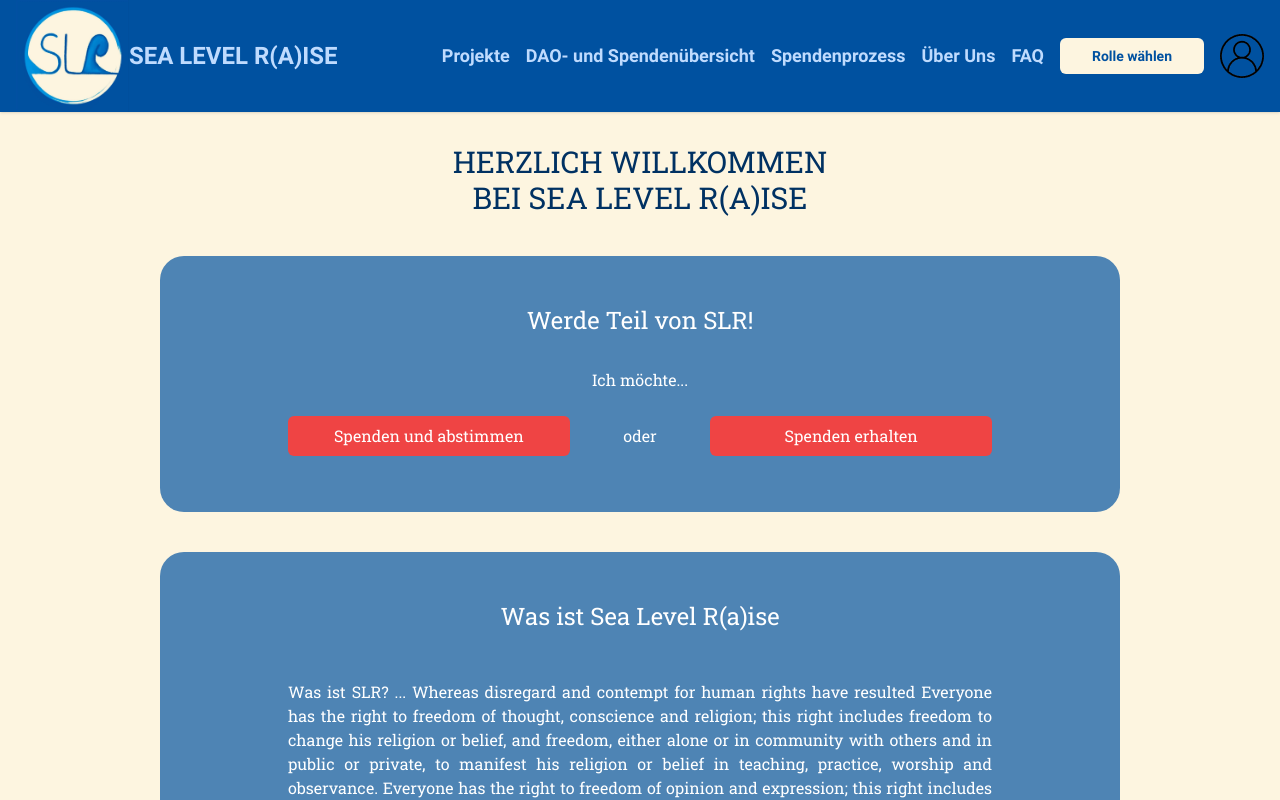
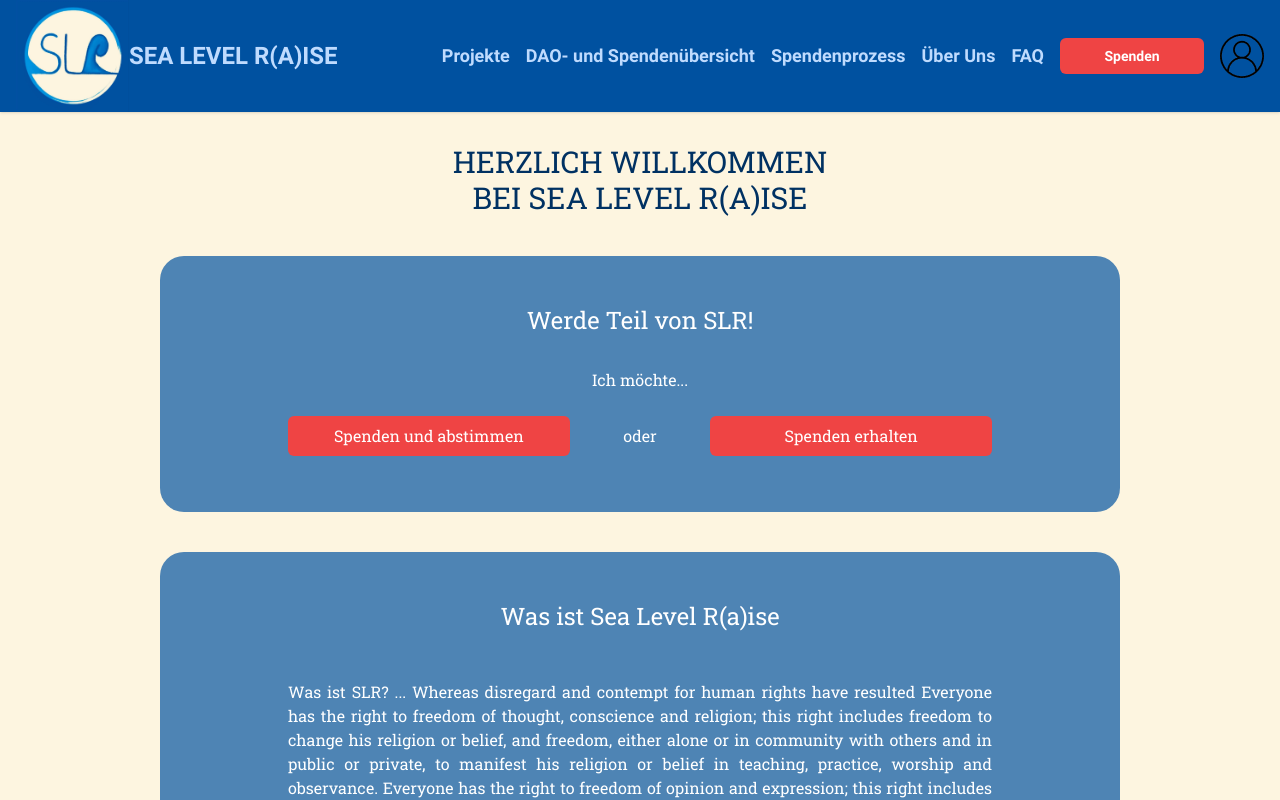
Before and after one commit to Sealevelraise/SLR, a Nuxt app in the folder nuxt/: page / in a window 1280 px wide. Both pictures are taken after a click on the button "Spenden und abstimmen". Shown: the top 800 px of the page. Built offline with nearby package versions, Linux system fonts and the light colour scheme.

Commit message:
created store variables to fix rollenbutton bugs

```diff
--- a/nuxt/components/HeaderMain.vue
+++ b/nuxt/components/HeaderMain.vue
@@ -12,15 +12,7 @@
             alt="logo"
           />
         </a>
-        <nuxt-link to="/" id="auswahlButton">
-          <button
-            class="bg-slr-page-bg text-sm text-slr-blue hover:bg-blue-200 duration-500 py-2 px-6 rounded-md"
-            style="width: 9rem"
-          >
-            Rolle wählen
-          </button>
-        </nuxt-link>
-        <nuxt-link to="/spenden" id="spendenButton" class="hidden">
+        <nuxt-link v-if="store.spender" to="/spenden" id="spendenButton">
           <button
             class="bg-red-500 text-sm text-white hover:bg-red-800 duration-500 py-2 px-6 rounded-md"
             style="width: 9rem"
@@ -28,12 +20,24 @@
             Spenden
           </button>
         </nuxt-link>
-        <nuxt-link to="/projektAnlegen" id="projektButton" class="hidden">
+        <nuxt-link
+          v-else-if="store.projectowner"
+          to="/projektAnlegen"
+          id="projektButton"
+        >
           <button
             class="text-sm bg-red-500 text-white hover:bg-red-800 duration-500 py-2 px-4 rounded-md"
             style="width: 9rem"
           >
             Projekt anmelden
+          </button>
+        </nuxt-link>
+        <nuxt-link v-else to="/" id="auswahlButton">
+          <button
+            class="bg-slr-page-bg text-sm text-slr-blue hover:bg-blue-200 duration-500 py-2 px-6 rounded-md"
+            style="width: 9rem"
+          >
+            Rolle wählen
           </button>
         </nuxt-link>
         <nuxt-link to="/account">
@@ -97,15 +101,7 @@
         </li>
 
         <div class="hidden md:flex space-x-4 items-center">
-          <nuxt-link to="/" id="auswahlButton">
-            <button
-              class="bg-slr-page-bg text-sm text-slr-blue hover:bg-blue-200 duration-500 py-2 px-6 rounded-md"
-              style="width: 9rem"
-            >
-              Rolle wählen
-            </button>
-          </nuxt-link>
-          <nuxt-link to="/spenden" id="spendenButton" class="hidden">
+          <nuxt-link v-if="store.spender" to="/spenden" id="spendenButton">
             <button
               class="bg-red-500 text-sm text-white hover:bg-red-800 duration-500 py-2 px-6 rounded-md"
               style="width: 9rem"
@@ -113,12 +109,24 @@
               Spenden
             </button>
           </nuxt-link>
-          <nuxt-link to="/projektAnlegen" id="projektButton" class="hidden">
+          <nuxt-link
+            v-else-if="store.projectowner"
+            to="/projektAnlegen"
+            id="projektButton"
+          >
             <button
               class="text-sm bg-red-500 text-white hover:bg-red-800 duration-500 py-2 px-4 rounded-md"
               style="width: 9rem"
             >
               Projekt anmelden
+            </button>
+          </nuxt-link>
+          <nuxt-link v-else to="/" id="auswahlButton">
+            <button
+              class="bg-slr-page-bg text-sm text-slr-blue hover:bg-blue-200 duration-500 py-2 px-6 rounded-md"
+              style="width: 9rem"
+            >
+              Rolle wählen
             </button>
           </nuxt-link>
           <nuxt-link to="/account">
@@ -131,8 +139,16 @@
 </template>
 
 <script>
+import { store } from '../store/store.js'
+
 export default {
   name: 'HeaderMain',
+
+  data() {
+    return {
+      store,
+    }
+  },
 
   methods: {
     reloadPage() {
--- a/nuxt/pages/index.vue
+++ b/nuxt/pages/index.vue
@@ -148,11 +148,23 @@
 </template>
 
 <script>
+import { store } from '../store/store.js'
+
 export default {
   name: 'default',
+  data() {
+    return {
+      store,
+    }
+  },
   methods: {
     selectRole(role) {
-      const auswahlButton = document.getElementById('auswahlButton')
+      if (role === 'spender') {
+        store.spenderSelected()
+      } else if (role === 'projektinhaber') {
+        store.projectownerSelected()
+      }
+      /* const auswahlButton = document.getElementById('auswahlButton')
       const spendenButton = document.getElementById('spendenButton')
       const projektButton = document.getElementById('projektButton')
 
@@ -168,7 +180,7 @@ export default {
         if (!spendenButton.classList.contains('hidden')) {
           spendenButton.classList.add('hidden')
         }
-      }
+      } */
     },
   },
 }
--- /dev/null
+++ b/nuxt/store/store.js
@@ -0,0 +1,14 @@
+import { reactive } from 'vue'
+
+export const store = reactive({
+  spender: false,
+  projectowner: false,
+  spenderSelected() {
+    this.spender = true
+    this.projectowner = false
+  },
+  projectownerSelected() {
+    this.spender = false
+    this.projectowner = true
+  },
+})
```
